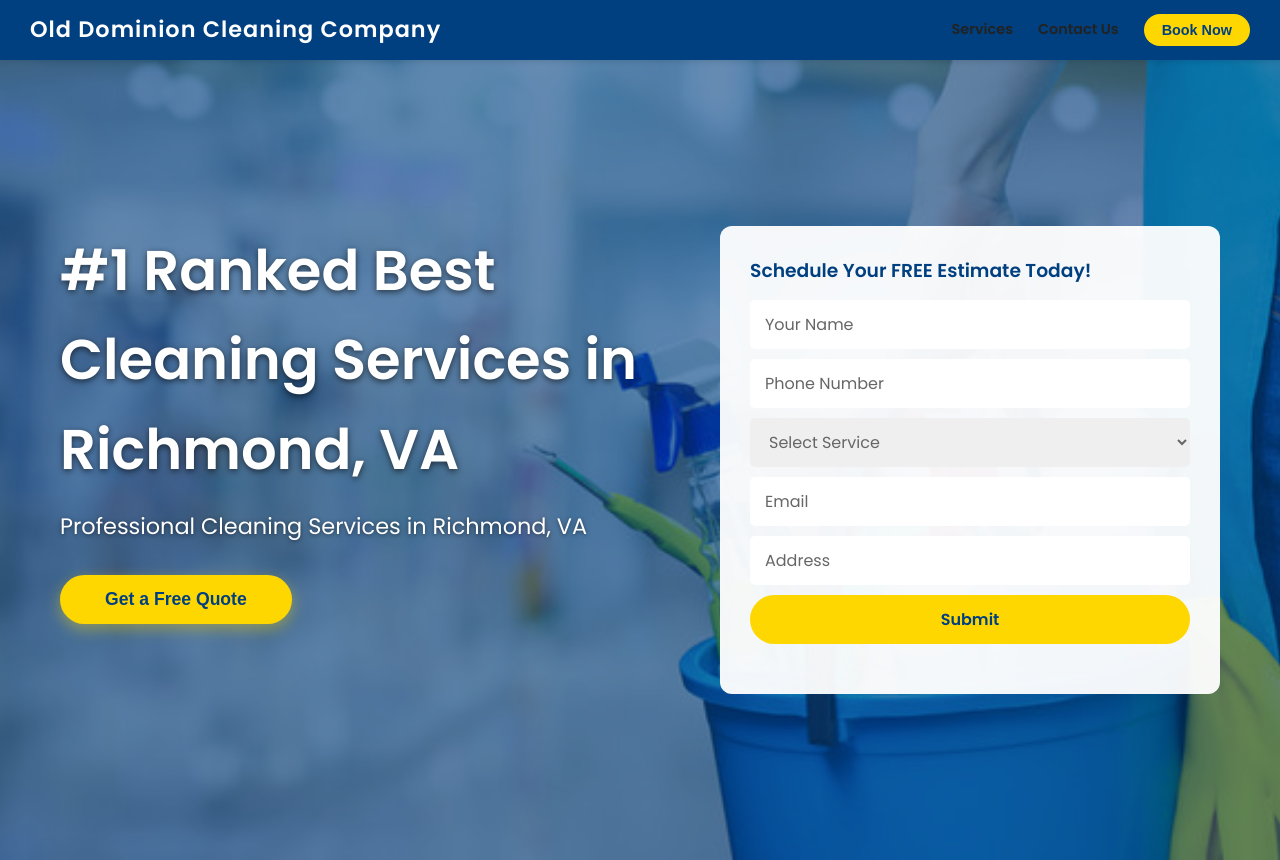
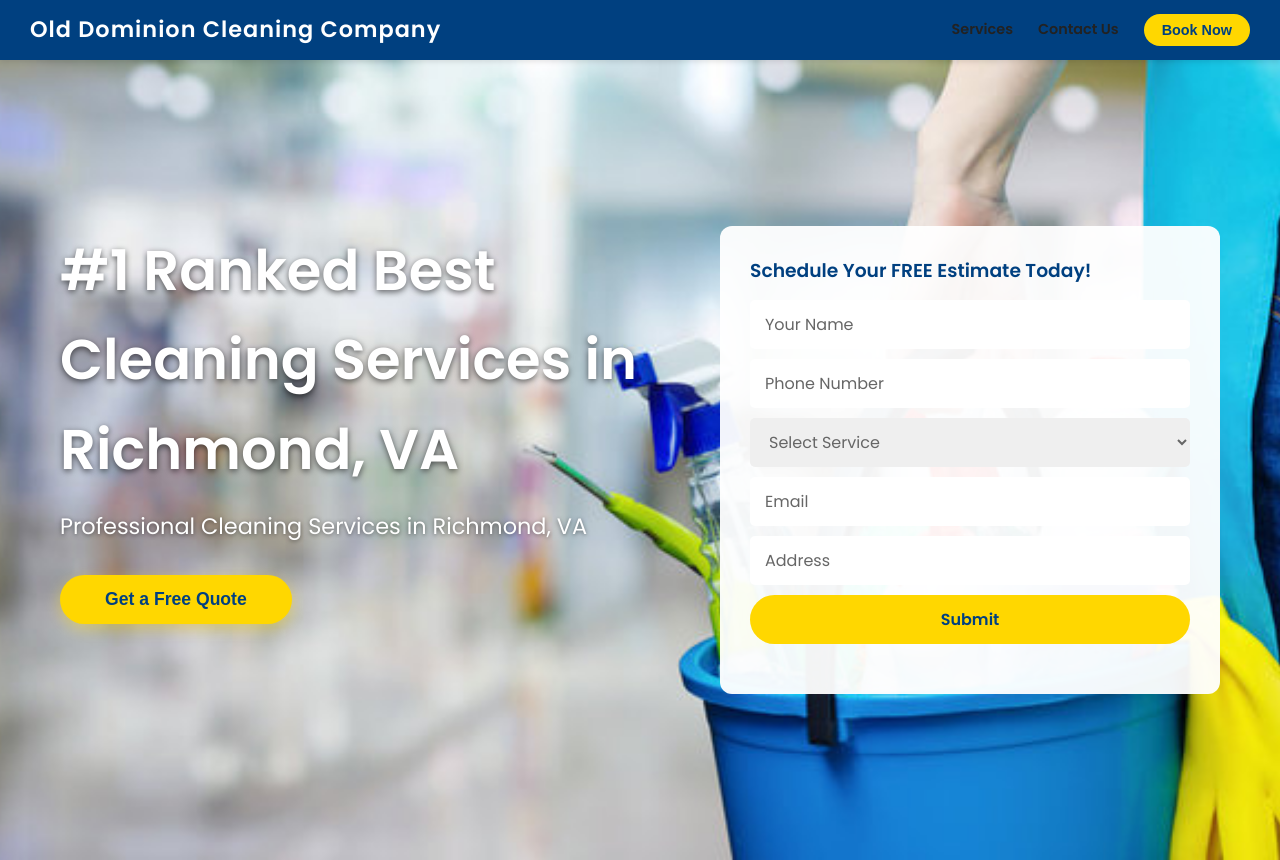
Before and after one commit to gmenchu/OldDominionCleaningCompany, a plain HTML site: page index.html in a window 1280 px wide. Shown: the top 860 px of the page. Drawn offline with Linux system fonts and the light colour scheme.

Commit message:
style.css

```diff
--- a/style.css
+++ b/style.css
@@ -88,7 +88,7 @@ nav > ul {
   content: "";
   position: absolute;
   inset: 0;
-  background-color: rgba(0, 64, 128, 0.6);
+  /* background-color: rgba(0, 64, 128, 0.6); */
   z-index: 1;
 }
 .hero-content {
```
